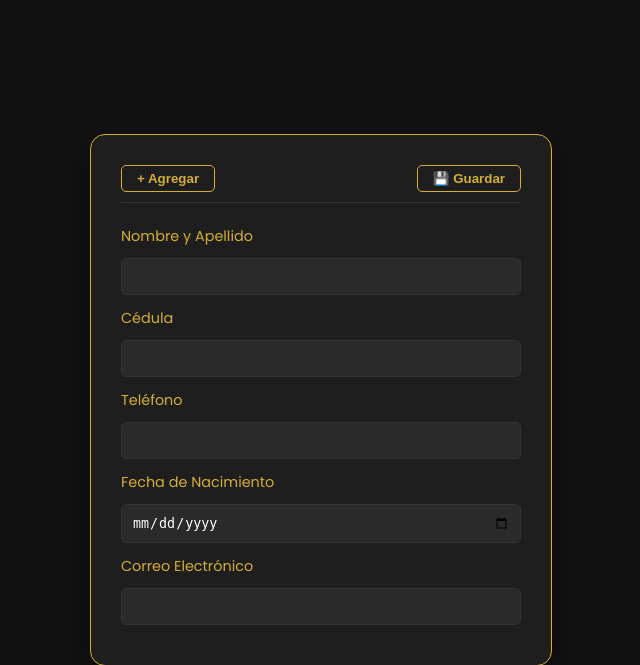
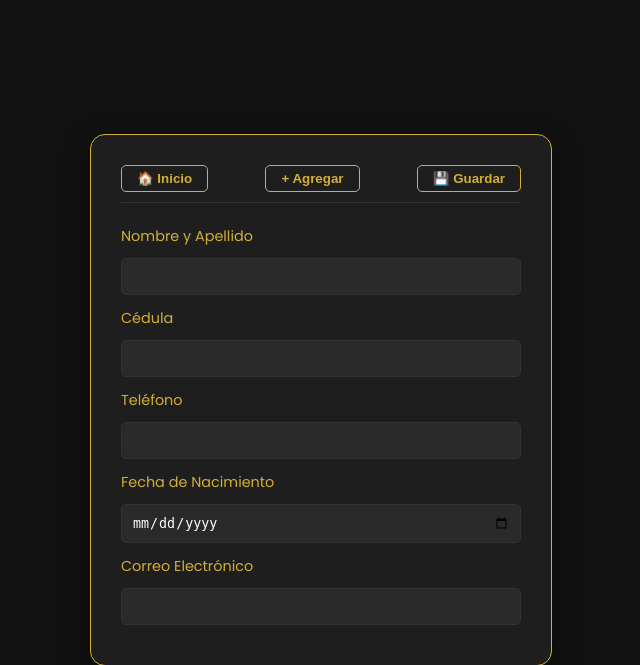
Before and after one commit to PeterRomer-Dev/Portafolio-Flask, a Flask app: page /registro in a window 1280 px wide. Shown: the top 665 px of the page, without its empty margins (319-959 px from the left). Run offline with Flask 3, Linux system fonts and the light colour scheme.

Commit message:
Modificaciona a la vista registro

```diff
--- a/Templates/Registro.html
+++ b/Templates/Registro.html
@@ -17,18 +17,27 @@
 <body>
     <div class="card-registro">
         <div class="menu-top">
+            <a href="/" style="text-decoration: none;">
+                <button class="btn-menu">🏠 Inicio</button>
+            </a>
+
             <button class="btn-menu">+ Agregar</button>
             <button type="submit" form="regForm" class="btn-menu">💾 Guardar</button>
         </div>
+
         <form id="regForm" action="/guardar" method="POST">
             <label>Nombre y Apellido</label>
             <input type="text" name="nombre" required>
+
             <label>Cédula</label>
             <input type="text" name="cedula" required>
+
             <label>Teléfono</label>
             <input type="text" name="telefono">
+
             <label>Fecha de Nacimiento</label>
             <input type="date" name="fecha_nac">
+
             <label>Correo Electrónico</label>
             <input type="email" name="correo" required>
         </form>
--- a/app.py
+++ b/app.py
@@ -116,6 +116,6 @@ def verificar():
 # --- INICIO DE LA APLICACIÓN ---
 if __name__ == '__main__':
     crear_db()  # Crea la DB si no existe cada vez que inicias el servidor
-    app.run(debug=True)
+    app.run(host='0.0.0.0', port=5000, debug=True)
 
     # Fin de la jornada de hoy
```
